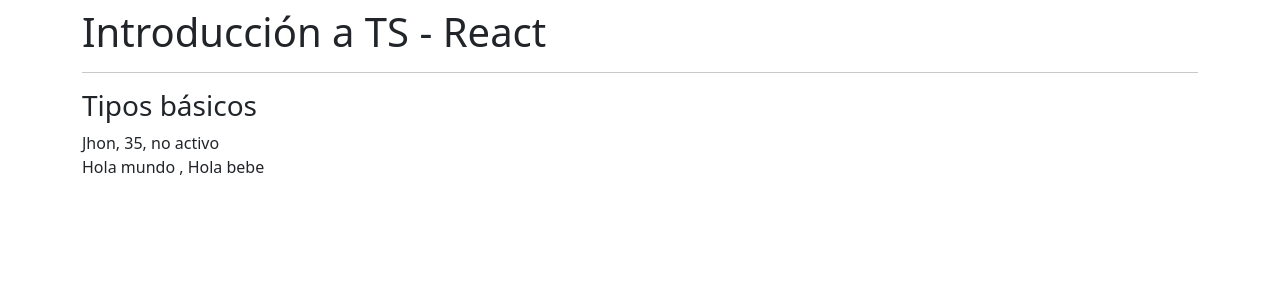
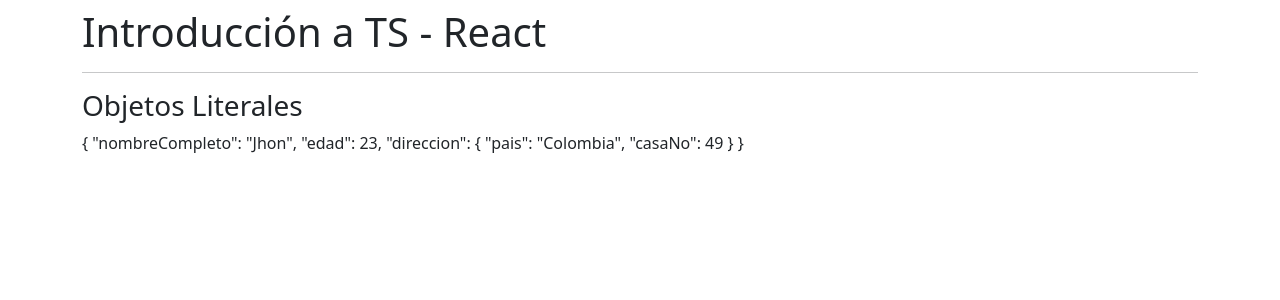
Before and after one commit to Jhondao/React-Native, a React (Create React App) app: page / in a window 1280 px wide. Shown: the top 300 px of the page. Built offline with nearby package versions, Linux system fonts and the light colour scheme.

Commit message:
ADD Objetos literales

```diff
--- a/src/App.tsx
+++ b/src/App.tsx
@@ -1,12 +1,14 @@
 import React from 'react'
-import { TiposBasicos } from './typescript/TiposBasicos';
+import { ObjetosLiterales } from './typescript/ObjetosLiterales';
+// import { TiposBasicos } from './typescript/TiposBasicos';
 
 const App = () => {
   return (
     <div className='mt-2'>
       <h1>Introducción a TS - React</h1>
       <hr/>
-      <TiposBasicos/>
+      {/* <TiposBasicos/> */}
+      <ObjetosLiterales/>
     </div>
   )
 }
--- /dev/null
+++ b/src/typescript/ObjetosLiterales.tsx
@@ -0,0 +1,32 @@
+
+interface Persona {
+    nombreCompleto: string;
+    edad: number;
+    direccion: Direccion;
+}
+
+//Se usa cuando se tiene un objeto anidado
+interface Direccion{
+    pais: string;
+    casaNo: number;
+}
+
+export const ObjetosLiterales = () => {
+
+    const persona: Persona = {
+        nombreCompleto: 'Jhon',
+        edad: 23,
+        direccion:{
+            pais: 'Colombia',
+            casaNo: 49
+        }
+    }
+
+
+  return (
+    <>
+        <h3>Objetos Literales</h3>
+        { JSON.stringify(persona, null, 2)}
+    </>
+  )
+}
```
